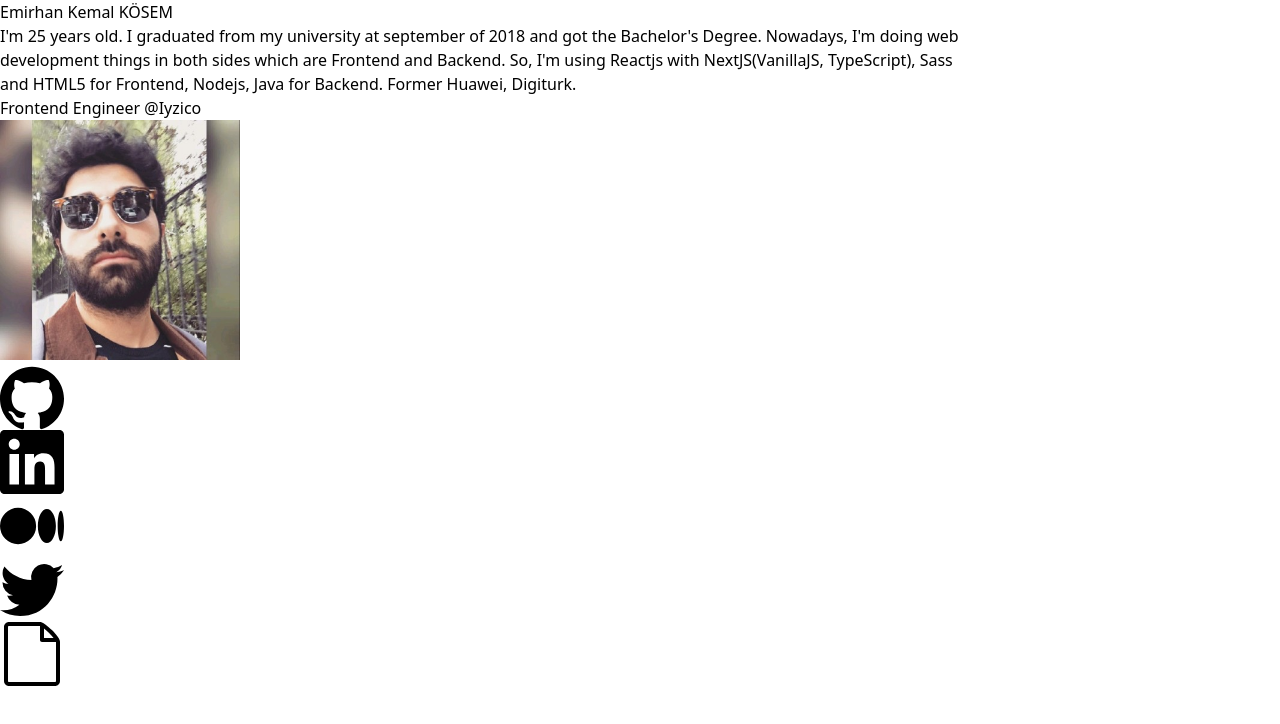
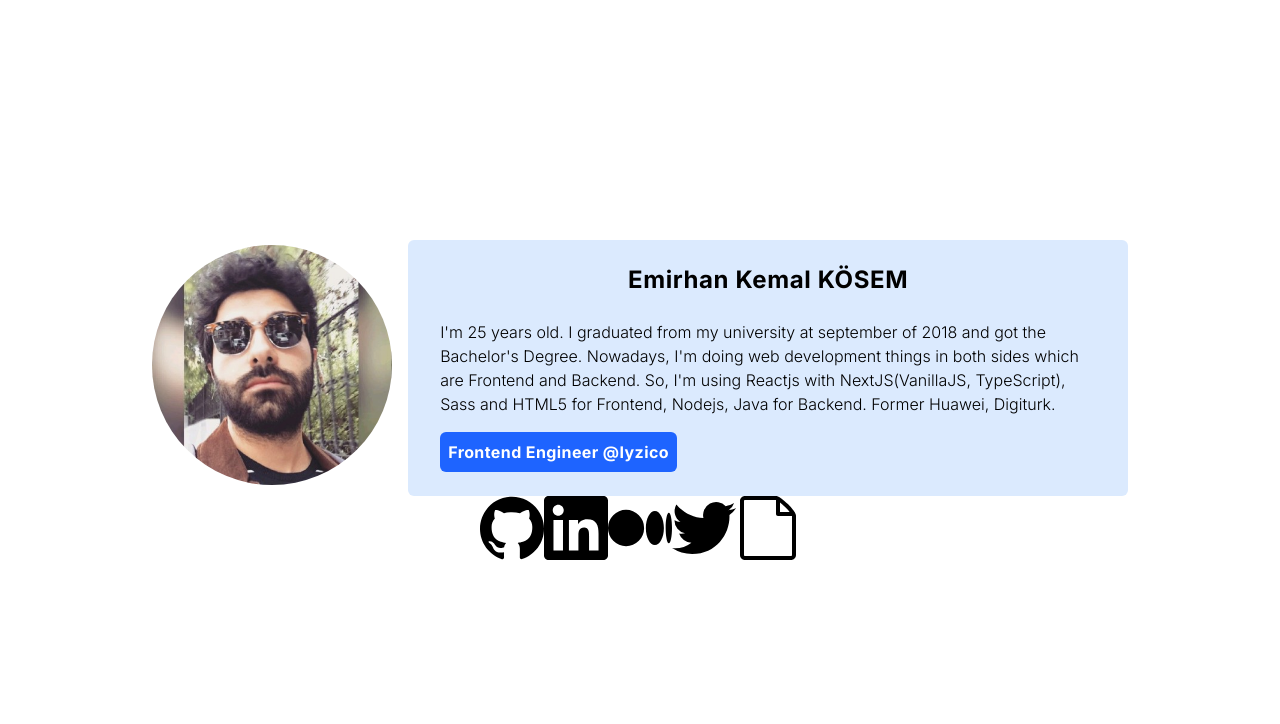
Before and after one commit to KemalEmirhan/emirhan.github.io, a Next.js app: page / in a window 1280 px wide. Shown: the top 724 px of the page. Built offline with nearby package versions, Linux system fonts and the light colour scheme.

Commit message:
feat: add some design

```diff
--- a/pages/index.jsx
+++ b/pages/index.jsx
@@ -3,24 +3,23 @@ import Head from 'next/head';
 
 // Import Local Components
 import About from '@components/about';
+import Account from '@components/accounts';
 import Photo from '@components/photo';
-import Account from '@components/accounts';
 
 const Home = () => {
   return (
-    <div className="page">
+    <div className="w-full h-screen flex flex-col justify-center items-center">
       <Head>
-        <title>Emirhan</title>
+        <title>Emirhan Kosem</title>
         <link rel="icon" href="/favicon.ico" />
         <link href="https://fonts.googleapis.com/css2?family=Inter:wght@200;300;400;500;700&display=swap" rel="stylesheet" />
       </Head>
 
-      <main className="container">
-        <div>
+      <main className="container mx-auto">
+        <div className="flex items-center">
+          <Photo />
           <About />
-          <Photo />
         </div>
-
         <Account />
       </main>
     </div>
--- a/src/components/about/index.jsx
+++ b/src/components/about/index.jsx
@@ -1,25 +1,24 @@
 import React from 'react';
 import useAge from '@hooks/useAge';
+import Photo from '@components/photo';
 
 const About = () => {
     const age = useAge();
 
     return (
-        <section>
-            <div>
-                <h2>
+        <article className="flex flex-col items-baseline bg-blue-100 rounded-md px-8 py-6">
+            <h2 className="text-2xl font-semibold mb-6 tracking-wide m-auto">
                 Emirhan Kemal KÖSEM
             </h2>
-                <p>
+            <p className="font-light text-black mb-4">
                 I'm {age} years old. I graduated from my university at september of 2018 and got the Bachelor's Degree. Nowadays, I'm doing web development things in both sides which are Frontend and Backend. So, I'm using Reactjs with NextJS(VanillaJS, TypeScript), Sass and HTML5 for
                 Frontend, Nodejs, Java for Backend.
                 Former Huawei, Digiturk.
             </p>
-                <span>
+            <span className="bg-company-blue text-white font-semibold tracking-wide p-2 rounded-md">
                 Frontend Engineer @Iyzico
             </span>
-            </div>
-        </section>
+        </article>
     );
 }
 
--- a/src/components/accounts/index.jsx
+++ b/src/components/accounts/index.jsx
@@ -3,9 +3,9 @@ import { accountLinks } from '@constants/index'
 
 const Account = () => {
     return (
-        <div className="">
+        <div className="container mx-auto flex justify-center">
             {Array.from(accountLinks).map((link) => (
-                <div className="">
+                <div className="" key={link.name}>
                     <a href={link.url} title={link.name} target="_blank" rel="noopener noreferrer" role="presentation">
                         <img src={link.icon} alt={link.name} loading="lazy" width="64" height="64" />
                     </a>
--- a/src/components/photo/index.jsx
+++ b/src/components/photo/index.jsx
@@ -3,8 +3,8 @@ import Image from 'next/image';
 
 const Photo = () => {
     return (
-        <div>
-            <Image src="/assets/me.jpeg" alt="Emirhan Kemal Kösem" loading="lazy" width="240px" height="240px" />
+        <div className="w-full">
+            <Image src="/assets/me.jpeg" alt="Emirhan Kemal Kösem" loading="lazy" width="240px" height="240px" className="rounded-full" />
         </div>
     );
 }
--- a/style/globals.css
+++ b/style/globals.css
@@ -1,40 +1,69 @@
-*,
-*::after,
-*::before {
-  box-sizing: border-box;
-}
-
-html {
-  height: 100%;
-  width: 100%;
-}
-
-body {
-  width: 100%;
-  height: 100%;
-  margin: 0;
-  padding: 0;
-  font-family: 'Inter', sans-serif;
-}
-
-a {
-  color: inherit;
-  text-decoration: none;
-}
-
-a:hover,
-a:focus,
-a:active {
-  text-decoration: underline;
-}
-
-
-.page {
-  width: 100%;
-  height: 100vh;
-}
-
 /* Tailwind imports */
 @tailwind base;
 @tailwind components;
 @tailwind utilities;
+
+*,
+*::before,
+*::after {
+  -webkit-box-sizing: border-box;
+          box-sizing: border-box;
+}
+
+ul[class],
+ol[class] {
+  padding: 0;
+}
+
+body,
+h1,
+h2,
+h3,
+h4,
+p,
+ul[class],
+ol[class],
+figure,
+blockquote,
+dl,
+dd {
+  margin: 0;
+}
+
+html {
+  scroll-behavior: smooth;
+  min-height: 100%;
+}
+
+body {
+  min-height: 100vh;
+  text-rendering: optimizeSpeed;
+  line-height: 1.5;
+}
+
+ul[class],
+ol[class] {
+  list-style: none;
+}
+
+a:not([class]) {
+  text-decoration-skip-ink: auto;
+}
+
+img,
+picture {
+  max-width: 100%;
+  display: block;
+}
+
+input,
+button,
+textarea,
+select {
+  font: inherit;
+}
+
+body {
+  font-size: 16px;
+  font-family: 'Inter', sans-serif;
+}
--- a/tailwind.config.js
+++ b/tailwind.config.js
@@ -8,7 +8,11 @@ module.exports = {
           lg: '976px',
           xl: '1440px',
         },
-        extend: {},
+        extend: {
+          colors: {
+            'company-blue': '#1e64ff',
+          }
+        },
       },
       variants: {
         extend: {},
```
Also changed, not shown: 1 other file (tests, documents, lock files or other folders). Lines whose indentation alone changed are shown as unchanged.
